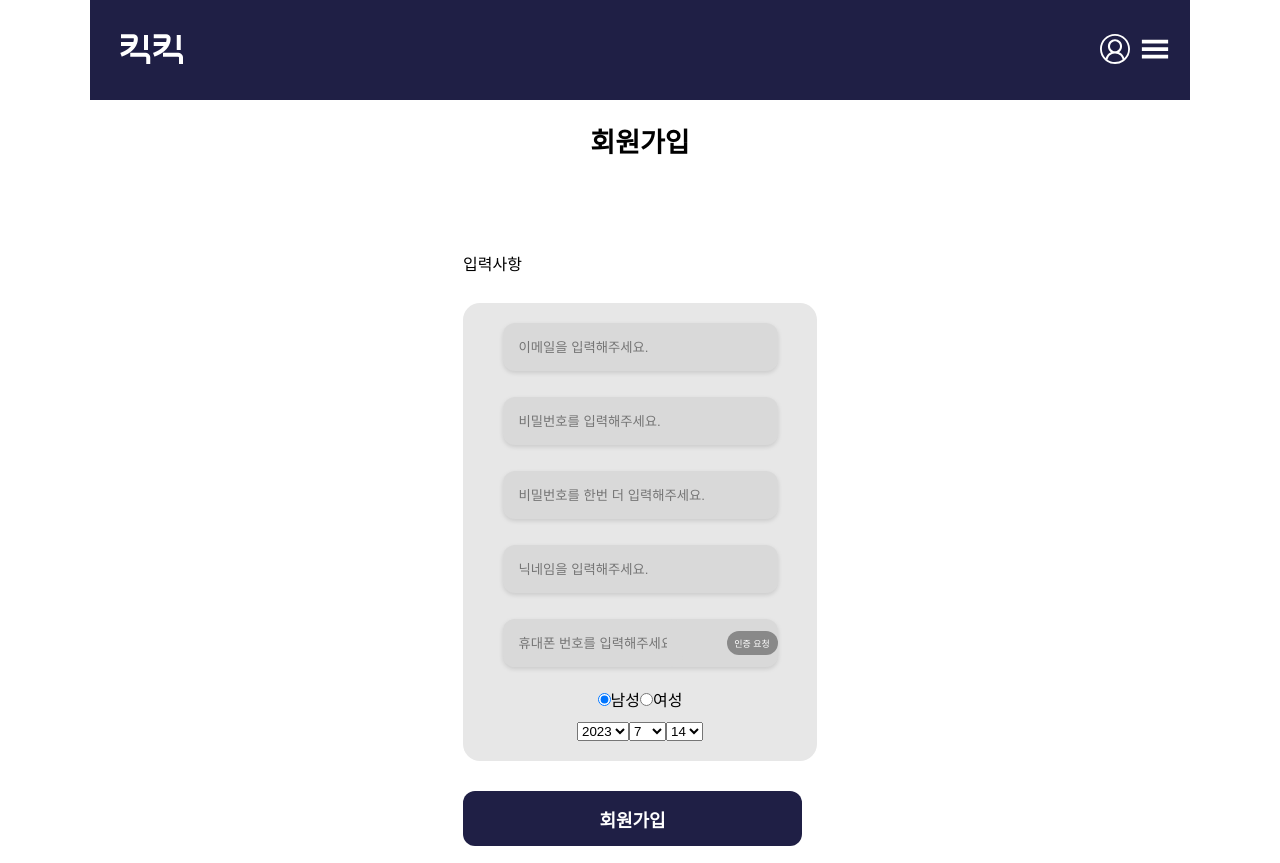
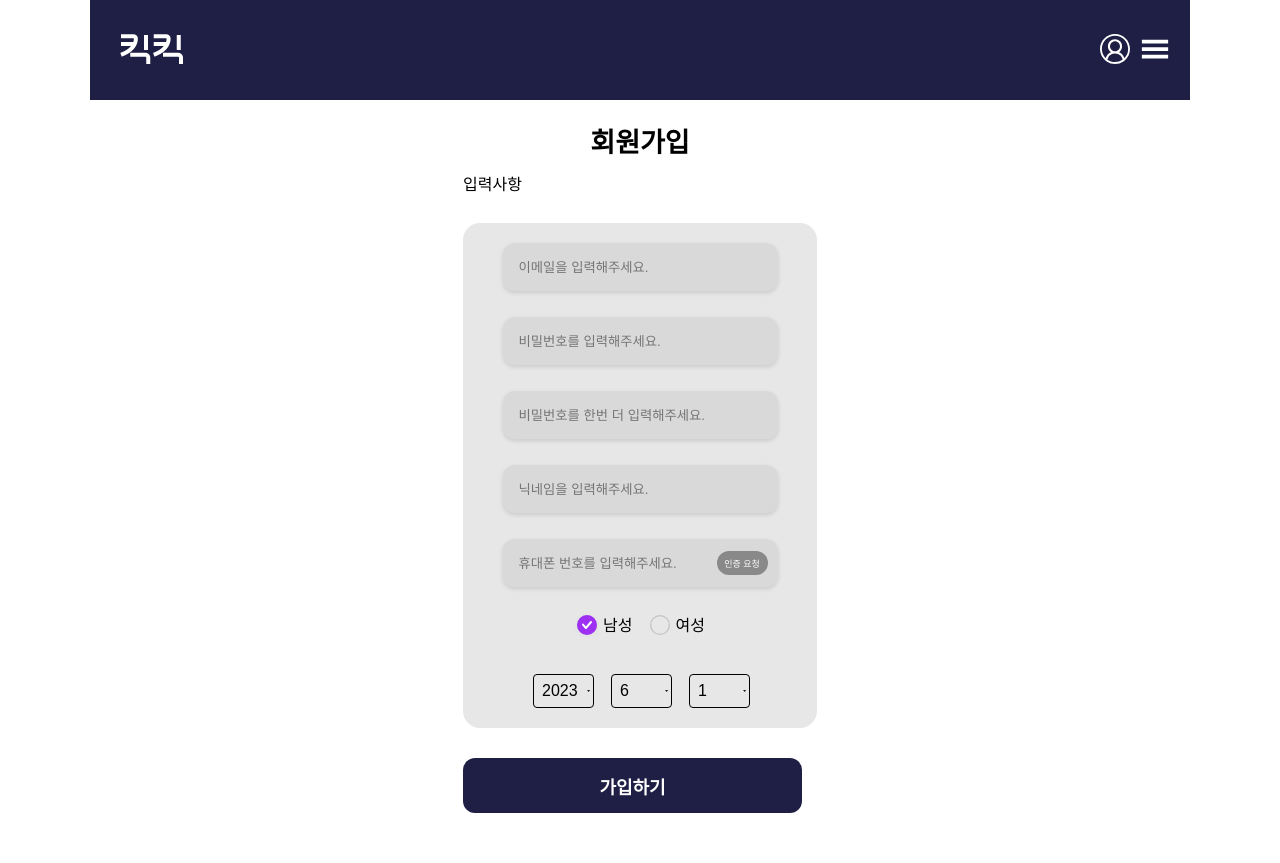
Before and after one commit to Team-2Win0Lose/Front-Kick, a React (Vite) app: page /signup in a window 1280 px wide. Built offline with nearby package versions, Linux system fonts and the light colour scheme.

Commit message:
Feat: 회원가입 폼 남녀 라디오 버튼 & 생년월일 SELECT 박스 마크업 완료

```diff
--- a/package.json
+++ b/package.json
@@ -31,6 +31,7 @@
     "styled-reset": "^4.4.7"
   },
   "devDependencies": {
+    "@svgr/webpack": "^8.0.1",
     "@types/react": "^18.0.27",
     "@types/react-dom": "^18.0.10",
     "@types/styled-components": "^5.1.26",
--- a/src/components/Signup/SelectBox.tsx
+++ b/src/components/Signup/SelectBox.tsx
@@ -1,4 +1,5 @@
 import React, { useState } from 'react';
+import styled from 'styled-components';
 
 interface SelectBoxProps {
   year: number;
@@ -85,27 +86,97 @@ const SelectBox: React.FC<SelectBoxProps> = ({
   };
 
   return (
-    <div>
-      <select
+    <SelectBoxWrapper>
+      <Select
         value={selectedYear}
         onChange={(e) => handleSelectChange(e, 'year')}
       >
         {renderYearOptions()}
-      </select>
-      <select
+      </Select>
+      <IconSVG
+        width='20'
+        height='20'
+        viewBox='0 0 20 20'
+        fill='none'
+        xmlns='http://www.w3.org/2000/svg'
+      >
+        <path
+          fill-rule='evenodd'
+          clip-rule='evenodd'
+          d='M10 14L16 6H4L10 14Z'
+          fill='#1A1A1A'
+        />
+      </IconSVG>{' '}
+      <Select
         value={selectedMonth}
         onChange={(e) => handleSelectChange(e, 'month')}
       >
         {renderMonthOptions()}
-      </select>
-      <select
+      </Select>
+      <IconSVG
+        width='20'
+        height='20'
+        viewBox='0 0 20 20'
+        fill='none'
+        xmlns='http://www.w3.org/2000/svg'
+      >
+        <path
+          fill-rule='evenodd'
+          clip-rule='evenodd'
+          d='M10 14L16 6H4L10 14Z'
+          fill='#1A1A1A'
+        />
+      </IconSVG>
+      <Select
         value={selectedDay}
         onChange={(e) => handleSelectChange(e, 'day')}
       >
         {renderDayOptions()}
-      </select>
-    </div>
+      </Select>
+      <IconSVG
+        width='20'
+        height='20'
+        viewBox='0 0 20 20'
+        fill='none'
+        xmlns='http://www.w3.org/2000/svg'
+      >
+        <path
+          fill-rule='evenodd'
+          clip-rule='evenodd'
+          d='M10 14L16 6H4L10 14Z'
+          fill='#1A1A1A'
+        />
+      </IconSVG>{' '}
+    </SelectBoxWrapper>
   );
 };
-
+const SelectBoxWrapper = styled.div`
+  display: flex;
+  gap: 20px;
+`;
+export const Select = styled.select`
+  margin: 0;
+  min-width: 0;
+  display: block;
+  width: 100%;
+  padding: 8px 8px;
+  font-size: inherit;
+  line-height: inherit;
+  border: 1px solid;
+  border-radius: 4px;
+  color: inherit;
+  background-color: transparent;
+  &:focus {
+    border-color: red;
+  }
+  -webkit-appearance: none;
+  -moz-appearance: none;
+  appearance: none;
+`;
+const IconSVG = styled.svg`
+  margin-left: -28px;
+  align-self: center;
+  width: 24px;
+  height: 24px;
+`;
 export default SelectBox;
--- a/src/components/Signup/SignupForm.tsx
+++ b/src/components/Signup/SignupForm.tsx
@@ -2,6 +2,9 @@ import React, { useState } from 'react';
 import styled from 'styled-components';
 import { useForm } from 'react-hook-form';
 import SelectBox from './SelectBox';
+import Icon_checked from './asset/icon_checked';
+import Icon_unchecked from './asset/icon_unchecked';
+
 interface IAuthForm {
   email: string;
   nickname: string;
@@ -25,9 +28,11 @@ const SignupForm = (props: any) => {
     console.log('Month:', month);
     console.log('Day:', day);
   };
+
   const handleGenderChange = (event: React.ChangeEvent<HTMLInputElement>) => {
     setselectedGender(event.target.value);
   };
+
   const onValid = (data: IAuthForm) => {
     if (data.password !== data.passwordConfirm) {
       setError(
@@ -37,6 +42,7 @@ const SignupForm = (props: any) => {
       );
     }
   };
+
   const autoHyphen = (event: React.ChangeEvent<HTMLInputElement>) => {
     const target = event.target as HTMLInputElement;
     target.value = target.value
@@ -44,6 +50,11 @@ const SignupForm = (props: any) => {
       .replace(/^(\d{0,3})(\d{0,4})(\d{0,4})$/g, '$1-$2-$3')
       .replace(/(\-{1,2})$/g, '');
   };
+
+  let now = new Date();
+  let nowYear = now.getFullYear();
+  let nowMonth = now.getMonth() + 1;
+  let nowDay = now.getDate();
   return (
     <Form onSubmit={handleSubmit(onValid)}>
       <p>입력사항</p>
@@ -123,36 +134,49 @@ const SignupForm = (props: any) => {
             <AuthBtn>인증 요청</AuthBtn>
           </PhoneNumberForm>
           <Warn>{errors?.phonenumber?.message}</Warn>
-          <div>
-            <label>
+          <GenderWrap>
+            <RadioWrap id='male'>
               <input
                 type='radio'
                 value='male'
+                name='gender'
                 checked={selectedGender === 'male'}
                 onChange={handleGenderChange}
               />
-              남성
-            </label>
-            <label>
+              {selectedGender === 'male' ? (
+                <Icon_checked />
+              ) : (
+                <Icon_unchecked />
+              )}
+              <span>남성</span>
+            </RadioWrap>
+            <RadioWrap id='female'>
               <input
                 type='radio'
                 value='female'
+                name='gender'
                 checked={selectedGender === 'female'}
                 onChange={handleGenderChange}
               />
-              여성
-            </label>
-          </div>
+              {selectedGender === 'female' ? (
+                <Icon_checked />
+              ) : (
+                <Icon_unchecked />
+              )}
+
+              <span>여성</span>
+            </RadioWrap>
+          </GenderWrap>
           <SelectBox
-            year={2023}
-            month={7}
-            day={14}
+            year={nowYear}
+            month={nowMonth}
+            day={nowDay}
             onChange={handleDateChange}
           />
         </Field>
       </div>
 
-      <SubmitBtn type='submit'>회원가입</SubmitBtn>
+      <SubmitBtn type='submit'>가입하기</SubmitBtn>
       {errors?.extraError?.message && <p>{errors?.extraError?.message}</p>}
     </Form>
   );
@@ -196,7 +220,7 @@ const PhoneNumberForm = styled.div`
   border-radius: 12px;
 `;
 const InputPhonenumber = styled.input`
-  width: 180px;
+  width: 210px;
   height: 48px;
   border: none;
   border-radius: 12px;
@@ -214,6 +238,7 @@ const AuthBtn = styled.button`
   justify-content: center;
   align-items: center;
   border: none;
+  margin-right: 10px;
 `;
 
 const Warn = styled.p`
@@ -231,4 +256,23 @@ const SubmitBtn = styled.button`
   font-weight: 600;
   font-size: 18px;
 `;
+
+const GenderWrap = styled.div`
+  margin-bottom: 16px;
+  display: flex;
+  gap: 15px;
+`;
+const RadioWrap = styled.label`
+  display: flex;
+  align-items: center;
+  justify-content: center;
+  margin-bottom: 8px;
+  input {
+    display: none;
+  }
+  span {
+    margin-left: 4px;
+    margin-top: 1px;
+  }
+`;
 export default SignupForm;
--- /dev/null
+++ b/src/components/Signup/asset/icon_checked.tsx
@@ -0,0 +1,63 @@
+type Props = {};
+
+const Icon_checked = (props: Props) => {
+  return (
+    <svg
+      width='24'
+      height='24'
+      viewBox='0 0 24 24'
+      fill='none'
+      xmlns='http://www.w3.org/2000/svg'
+    >
+      <circle cx='12' cy='12' r='9.35' stroke='#C4C4C4' stroke-width='1.3' />
+      <g clip-path='url(#gxufjr4bqa)'>
+        <g filter='url(#4xtt2agx5b)'>
+          <circle cx='12' cy='12' r='10' fill='#9E30F4' />
+        </g>
+        <path
+          d='m16 9-5.082 6L8 11.555'
+          stroke='#fff'
+          stroke-width='2'
+          stroke-linecap='round'
+          stroke-linejoin='round'
+        />
+      </g>
+      <defs>
+        <clipPath id='gxufjr4bqa'>
+          <path fill='#fff' d='M0 0h24v24H0z' />
+        </clipPath>
+        <filter
+          id='4xtt2agx5b'
+          x='-2'
+          y='-1'
+          width='28'
+          height='28'
+          filterUnits='userSpaceOnUse'
+          color-interpolation-filters='sRGB'
+        >
+          <feFlood flood-opacity='0' result='BackgroundImageFix' />
+          <feColorMatrix
+            in='SourceAlpha'
+            values='0 0 0 0 0 0 0 0 0 0 0 0 0 0 0 0 0 0 127 0'
+            result='hardAlpha'
+          />
+          <feOffset dy='1' />
+          <feGaussianBlur stdDeviation='2' />
+          <feComposite in2='hardAlpha' operator='out' />
+          <feColorMatrix values='0 0 0 0 0 0 0 0 0 0 0 0 0 0 0 0 0 0 0.03 0' />
+          <feBlend
+            in2='BackgroundImageFix'
+            result='effect1_dropShadow_1740_7915'
+          />
+          <feBlend
+            in='SourceGraphic'
+            in2='effect1_dropShadow_1740_7915'
+            result='shape'
+          />
+        </filter>
+      </defs>
+    </svg>
+  );
+};
+
+export default Icon_checked;
--- /dev/null
+++ b/src/components/Signup/asset/icon_unchecked.tsx
@@ -0,0 +1,19 @@
+import React from 'react';
+
+type Props = {};
+
+const Icon_unchecked = (props: Props) => {
+  return (
+    <svg
+      width='24'
+      height='24'
+      viewBox='0 0 24 24'
+      fill='none'
+      xmlns='http://www.w3.org/2000/svg'
+    >
+      <circle cx='12' cy='12' r='9.35' stroke='#C4C4C4' stroke-width='1.3' />
+    </svg>
+  );
+};
+
+export default Icon_unchecked;
--- a/src/pages/Signup.tsx
+++ b/src/pages/Signup.tsx
@@ -23,7 +23,8 @@ const Wrap = styled.div`
   flex-direction: column;
   justify-content: center;
   align-items: center;
-  gap: 100px;
+  gap: 20px;
+  padding: 0 0 50px;
 `;
 
 export default Signup;
--- a/tsconfig.json
+++ b/tsconfig.json
@@ -19,6 +19,6 @@
     "noUnusedParameters": true,
     "noFallthroughCasesInSwitch": true
   },
-  "include": ["src"],
+  "include": ["src", "custom.d.ts"],
   "references": [{ "path": "./tsconfig.node.json" }]
 }
```
Also changed, not shown: custom.d.ts (added, +7 -0 lines), 1 other file (tests, documents, lock files or other folders).
